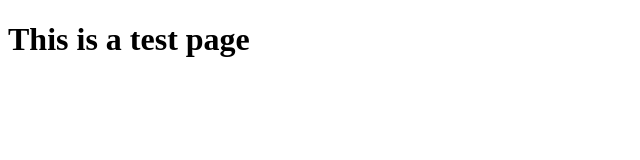
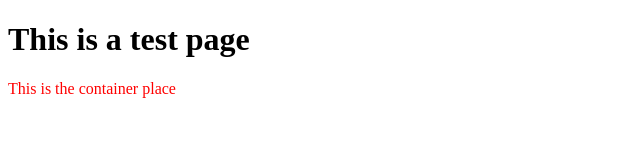
Before and after one commit to Andrew-bot1/JavaScript1, a plain HTML site: page index.html in a window 1280 px wide. Shown: the whole page, without its empty margins (0-640 px from the left). Drawn offline with Linux system fonts and the light colour scheme.

Commit message:
changed code

```diff
--- a/index.html
+++ b/index.html
@@ -5,7 +5,13 @@
     <meta name="viewport" content="width=device-width, initial-scale=1.0">
     <title>Document</title>
 </head>
+
 <body>
     <h1>This is a test page</h1>
+    <div id="container"></div>
 </body>
+<!--Insert javascript code-->
+<script src="script.js">
+
+</script>
 </html>
--- /dev/null
+++ b/script.js
@@ -0,0 +1,12 @@
+//display alert good aftenoon
+window.alert("Good afternoon");
+
+//declare the variabke to hold the div element
+let container = document.getElementById("container");
+//get
+//set the content of the element
+container.innerHTML = "This is the container place";
+//change the color style to red
+container.style.color = "red";
+//add the new element p into the page
+DocumentFragment.write("<p>This is new paragraph</p>");
```
